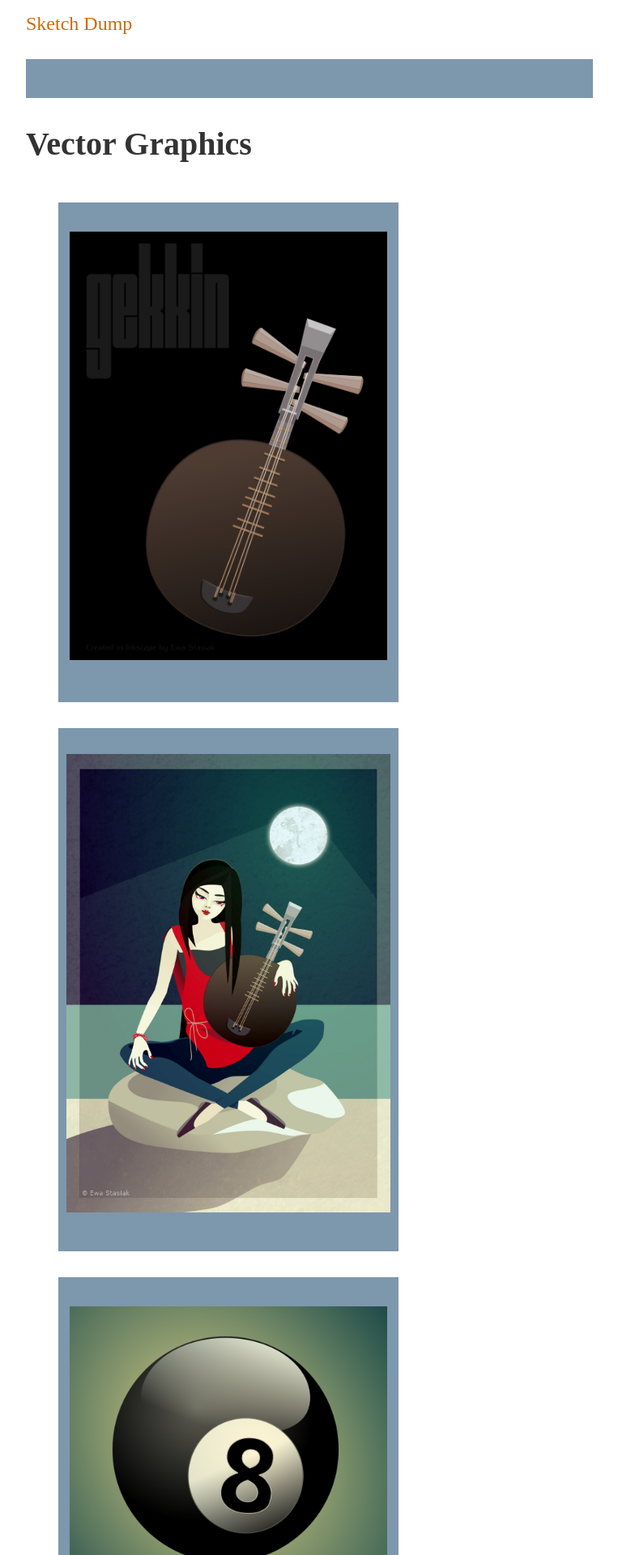
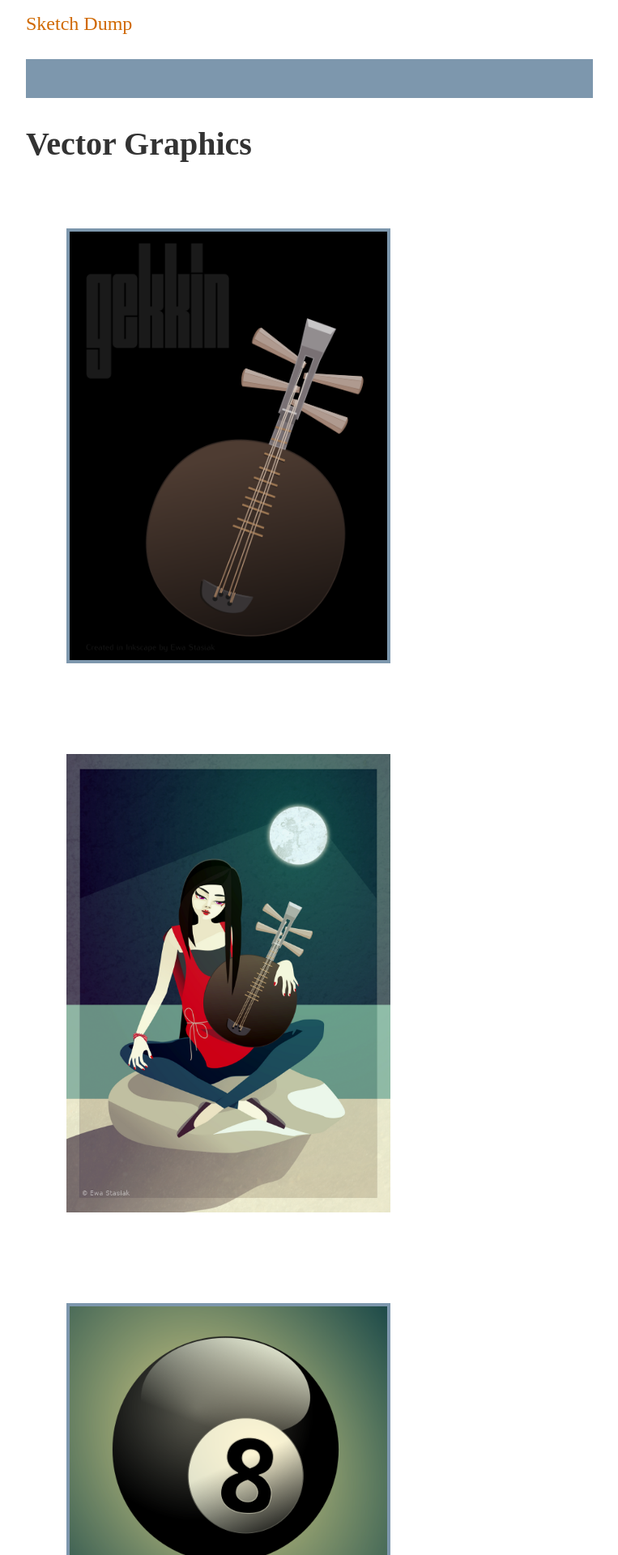
Before and after one commit to ewastasiak/Showcase, a Jekyll site: the page built from artistic/index.html, in a window 1280 px wide. Shown: the part 346-2266 px from the top of the page at 81% size, without its empty margins (258-1021 px from the left). Built offline with Jekyll 4.4.1, drawn with Linux system fonts in a browser that asks for light colours; nearby versions of some CDN libraries; library files that are not in the unit come from our copies.

Commit message:
Updated 'css/main.css' via CloudCannon

```diff
--- a/css/main.css
+++ b/css/main.css
@@ -102,13 +102,12 @@
 	/*flex-flow: column;*/
     align-items: center;
     justify-content: space-around;
-    background-color: #7d97ad;
 }
 
 figcaption {
     color: #fff;
     margin: 2em;
-    background-color: #7d97ad;
+    align-self: baseline;
 }
 
 picture {
```
